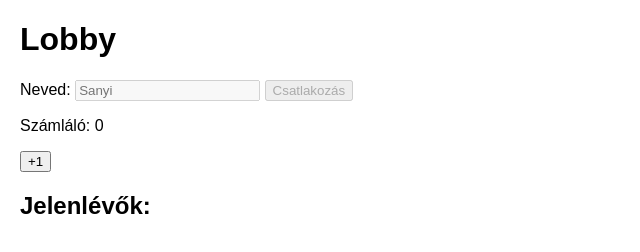
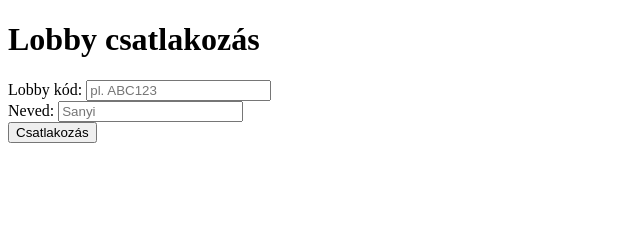
Before and after one commit to AkosVendler/Blackjack-Websocket-test, a website: page public/index.html in a window 1280 px wide. Both pictures are taken after a click on the button "Csatlakozás". Shown: the whole page, without its empty margins (0-640 px from the left). Drawn offline with nearby package versions, Linux system fonts and the light colour scheme.

Commit message:
Update index.html

```diff
--- a/public/index.html
+++ b/public/index.html
@@ -3,54 +3,54 @@
 <head>
 <meta charset="UTF-8">
 <meta name="viewport" content="width=device-width, initial-scale=1.0">
-  <title>Lobby Számláló</title>
+<title>Lobby példa</title>
 <script src="https://cdn.socket.io/4.8.0/socket.io.min.js"></script>
-  <style>
-    body { font-family: Arial; margin: 20px; }
-    ul { padding-left: 20px; }
-  </style>
 </head>
 <body>
-  <h1>Lobby</h1>
-  <label>Neved: <input id="username" placeholder="Sanyi" /></label>
+<h1>Lobby csatlakozás</h1>
+<label>Lobby kód: <input id="lobbyCode" placeholder="pl. ABC123"/></label><br/>
+<label>Neved: <input id="username" placeholder="Sanyi"/></label><br/>
 <button id="joinBtn">Csatlakozás</button>
 
 <div id="lobby" style="display:none">
+  <h2>Lobby: <span id="currentLobby"></span></h2>
   <p>Számláló: <span id="counter">0</span></p>
   <button id="incrementBtn">+1</button>
-
-    <h2>Jelenlévők:</h2>
+  <h3>Bent lévők:</h3>
   <ul id="userList"></ul>
 </div>
 
 <script>
 const socket = io("https://websocket-pzjq.onrender.com", { transports: ["websocket"] });
-    let username = '';
 
 const joinBtn = document.getElementById("joinBtn");
 const incrementBtn = document.getElementById("incrementBtn");
 const lobbyDiv = document.getElementById("lobby");
+const currentLobbyEl = document.getElementById("currentLobby");
 const counterEl = document.getElementById("counter");
 const userListEl = document.getElementById("userList");
 
 joinBtn.addEventListener("click", () => {
-      username = document.getElementById("username").value.trim() || "Ismeretlen";
-      socket.emit("joinLobby", username);
+  const lobbyCode = document.getElementById("lobbyCode").value.trim();
+  const username = document.getElementById("username").value.trim() || "Ismeretlen";
+
+  if (!lobbyCode) { alert("Adj meg egy lobby kódot!"); return; }
+
+  socket.emit("joinLobby", { lobbyCode, username });
   lobbyDiv.style.display = "block";
-      joinBtn.disabled = true;
-      document.getElementById("username").disabled = true;
+  currentLobbyEl.textContent = lobbyCode;
 });
 
 incrementBtn.addEventListener("click", () => {
   socket.emit("incrementCounter");
 });
 
-    socket.on("updateLobby", (data) => {
+socket.on("lobbyUpdate", data => {
   counterEl.textContent = data.counter;
-      userListEl.innerHTML = '';
-      data.users.forEach(u => {
+  userListEl.innerHTML = "";
+  data.users.forEach(name => {
     const li = document.createElement("li");
-        li.textContent = u;
+    li.textContent = name;
     userListEl.appendChild(li);
   });
 });
```
Lines whose indentation alone changed are shown as unchanged.
